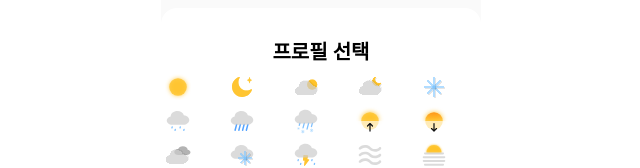
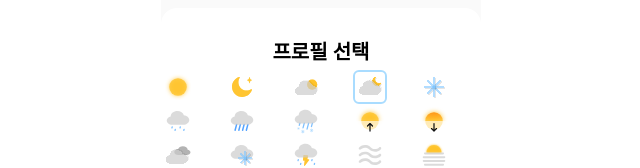
Before and after one commit to 6chenodongja/6che, a Next.js app: page /signUpDone in a window 1280 px wide. Shown: the part 424-592 px from the top of the page, without its empty margins (319-959 px from the left). Built offline with nearby package versions, Linux system fonts and the light colour scheme.

Commit message:
fix: 바텀시트 로직 중간 커밋

```diff
--- a/src/app/(providers)/(root)/(auth)/signUpDone/_components/BottomSheet.tsx
+++ b/src/app/(providers)/(root)/(auth)/signUpDone/_components/BottomSheet.tsx
@@ -7,39 +7,22 @@ import Image from 'next/image';
 import { FormEventHandler, useState } from 'react';
 
 const BottomSheet = () => {
-  const { setUser } = useUserStore();
-  const [selectedImage, setSelectedImage] = useState<string | null>(null);
-  const profileIcons = [
-    '/images/Weather/sun.svg',
-    '/images/Weather/night.svg',
-    '/images/Weather/once_cloudy.svg',
-    '/images/Weather/once_cloudy_night.svg',
-    '/images/Weather/snow.svg',
-    '/images/Weather/drizzling.svg',
-    '/images/Weather/downpour.svg',
-    '/images/Weather/sleet.svg',
-    '/images/Weather/sunrise.svg',
-    '/images/Weather/sunset.svg',
-    '/images/Weather/blur.svg',
-    '/images/Weather/heavy_snow.svg',
-    '/images/Weather/thunderstorm.svg',
-    '/images/Weather/wind.svg',
-    '/images/Weather/thread_fog.svg',
-    '/images/Weather/drizzling_night.svg',
-    '/images/Weather/fog.svg',
-    '/images/Weather/rain.svg',
-  ];
+  const { setUser, user } = useUserStore();
+  const randomIndex = Math.floor(Math.random() * profileIcons.length);
+  const [selectedImage, setSelectedImage] = useState<string>(
+    profileIcons[randomIndex],
+  );
+  // 유저가 선택하면 선택한 이미지로 저장
+  // 선택 안하면 랜덤 이미지로 저장 => 디볼트로 랜덤 이미지 먼저 삽입  => 유저가 클릭하면 상태값 업데이트
 
   const handleImageClick = (url: string) => {
     setSelectedImage(url);
   };
-  const selectRandomImage = () => {
-    const randomIndex = Math.floor(Math.random() * profileIcons.length);
-    setSelectedImage(profileIcons[randomIndex]);
-  };
 
   const handleSubmit: FormEventHandler<HTMLFormElement> = async (e) => {
     e.preventDefault();
+    // 여기서 바로 이미지 url 제출!
+    // 백앤드 함수 호출하고 인자로 url 정보
     const randomIndex = Math.floor(Math.random() * profileIcons.length);
     const imageToSave = selectedImage || profileIcons[randomIndex];
     setSelectedImage(imageToSave);
@@ -90,3 +73,24 @@ const BottomSheet = () => {
 };
 
 export default BottomSheet;
+
+const profileIcons = [
+  '/images/Weather/sun.svg',
+  '/images/Weather/night.svg',
+  '/images/Weather/once_cloudy.svg',
+  '/images/Weather/once_cloudy_night.svg',
+  '/images/Weather/snow.svg',
+  '/images/Weather/drizzling.svg',
+  '/images/Weather/downpour.svg',
+  '/images/Weather/sleet.svg',
+  '/images/Weather/sunrise.svg',
+  '/images/Weather/sunset.svg',
+  '/images/Weather/blur.svg',
+  '/images/Weather/heavy_snow.svg',
+  '/images/Weather/thunderstorm.svg',
+  '/images/Weather/wind.svg',
+  '/images/Weather/thread_fog.svg',
+  '/images/Weather/drizzling_night.svg',
+  '/images/Weather/fog.svg',
+  '/images/Weather/rain.svg',
+];
```
